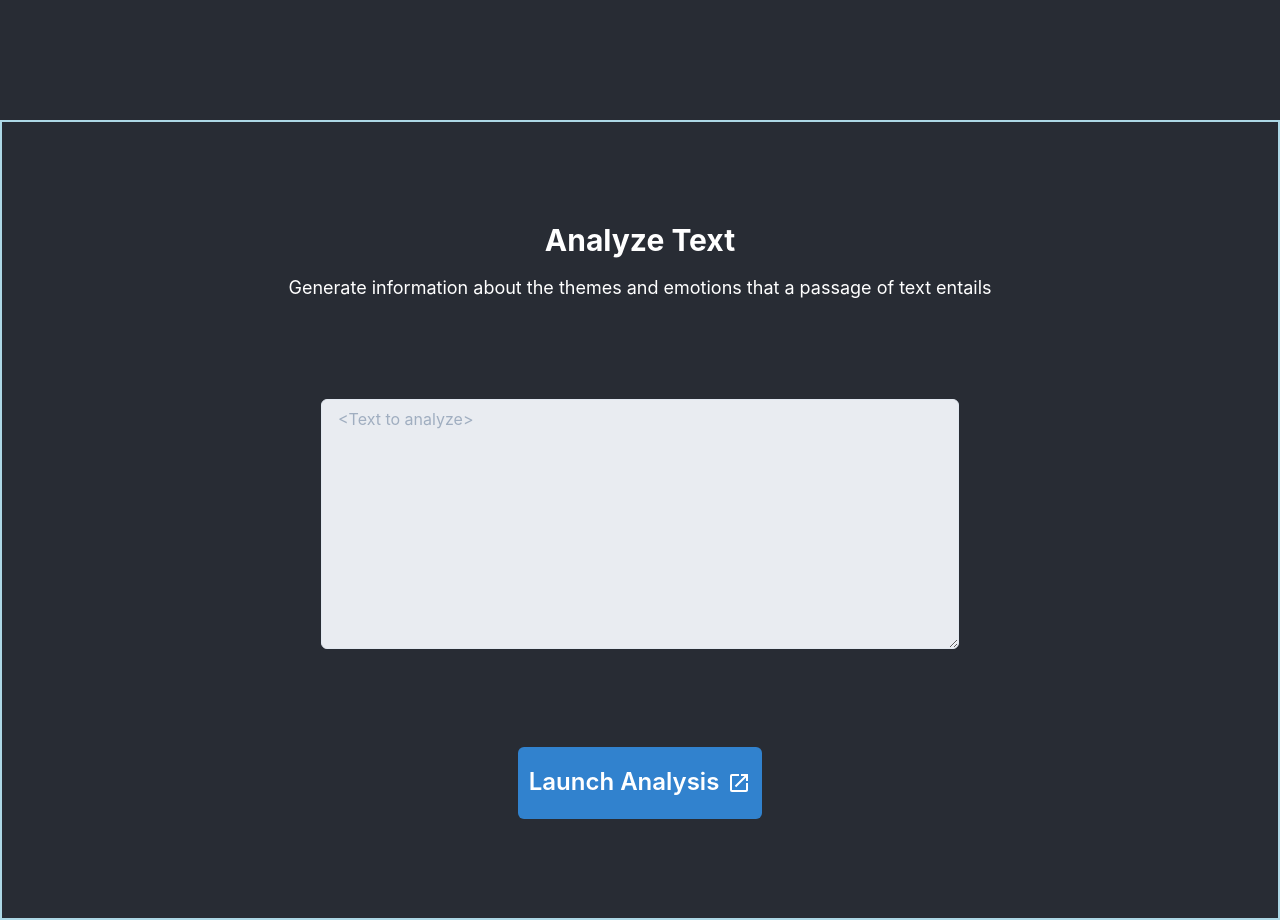
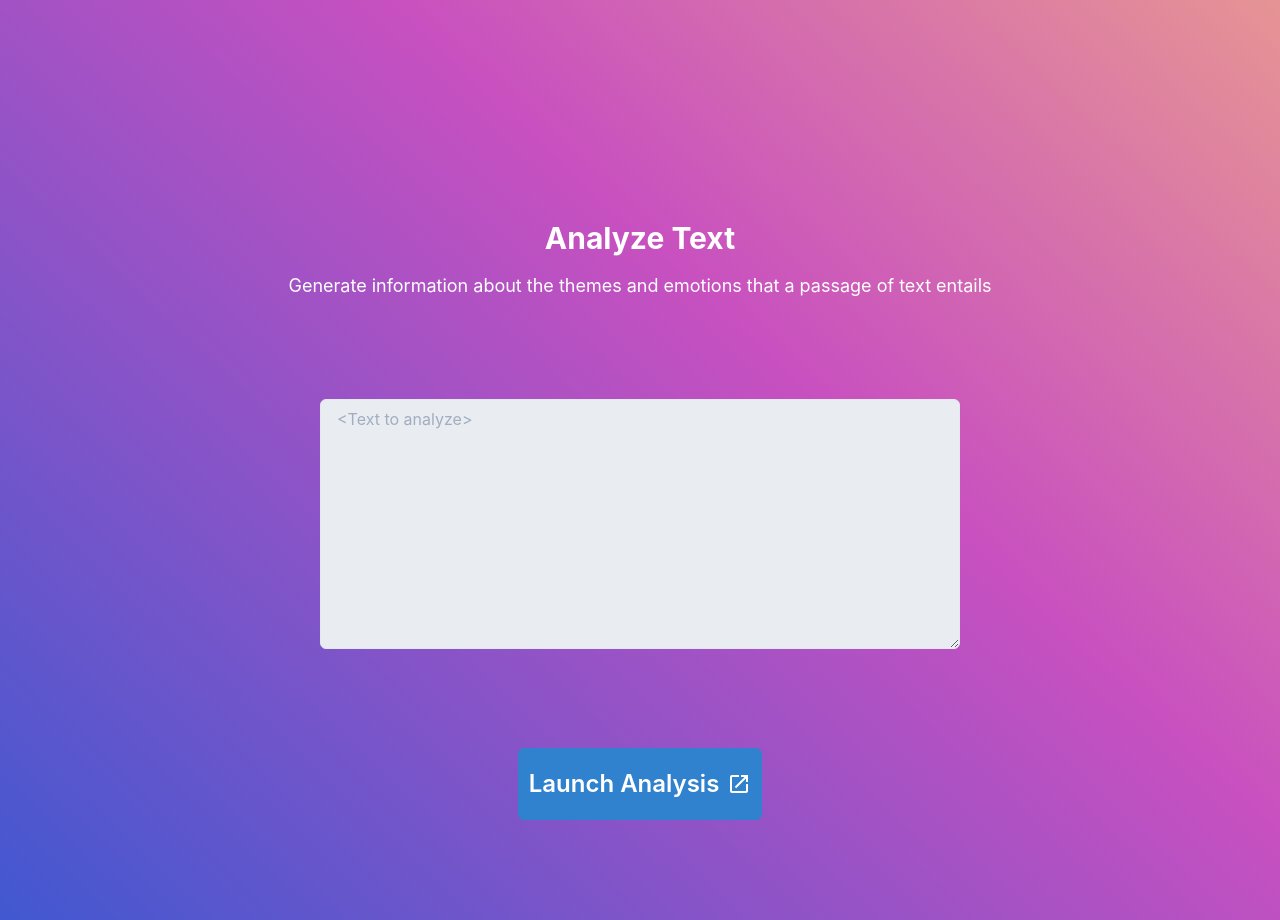
Before and after one commit to JLiao98/off-my-chest-device, a React (Create React App) app: page / in a window 1280 px wide. Shown: the part 680-1600 px from the top of the page. Built offline with nearby package versions, Linux system fonts and the light colour scheme.

Commit message:
Gradients

```diff
--- a/src/App.css
+++ b/src/App.css
@@ -42,6 +42,17 @@ progress{
   margin-bottom: -3px;
 }
 
+.gradient{
+  background-color: #4158D0;
+background-image: linear-gradient(43deg, #4158D0 0%, #C850C0 46%, #FFCC70 100%);
+
+
+}
+
+.gradient2{
+  background-color: #408697;
+}
+
 @keyframes App-logo-spin {
   from {
     transform: rotate(0deg);
--- a/src/App.js
+++ b/src/App.js
@@ -63,7 +63,7 @@ function App() {
               <Center
               height={"100%"}
               width={"100%"}
-              backgroundColor={"#282c34"}
+              className="gradient"
               >
                 <Flex flexDirection={"column"}>
                 <Center
@@ -132,7 +132,7 @@ function App() {
 
                   height={"100vh"}
                   color={"white"}
-                  border={"2px solid lightblue"}
+                  //border={"2px solid lightblue"}
                   >
                 <Flex
 
```
